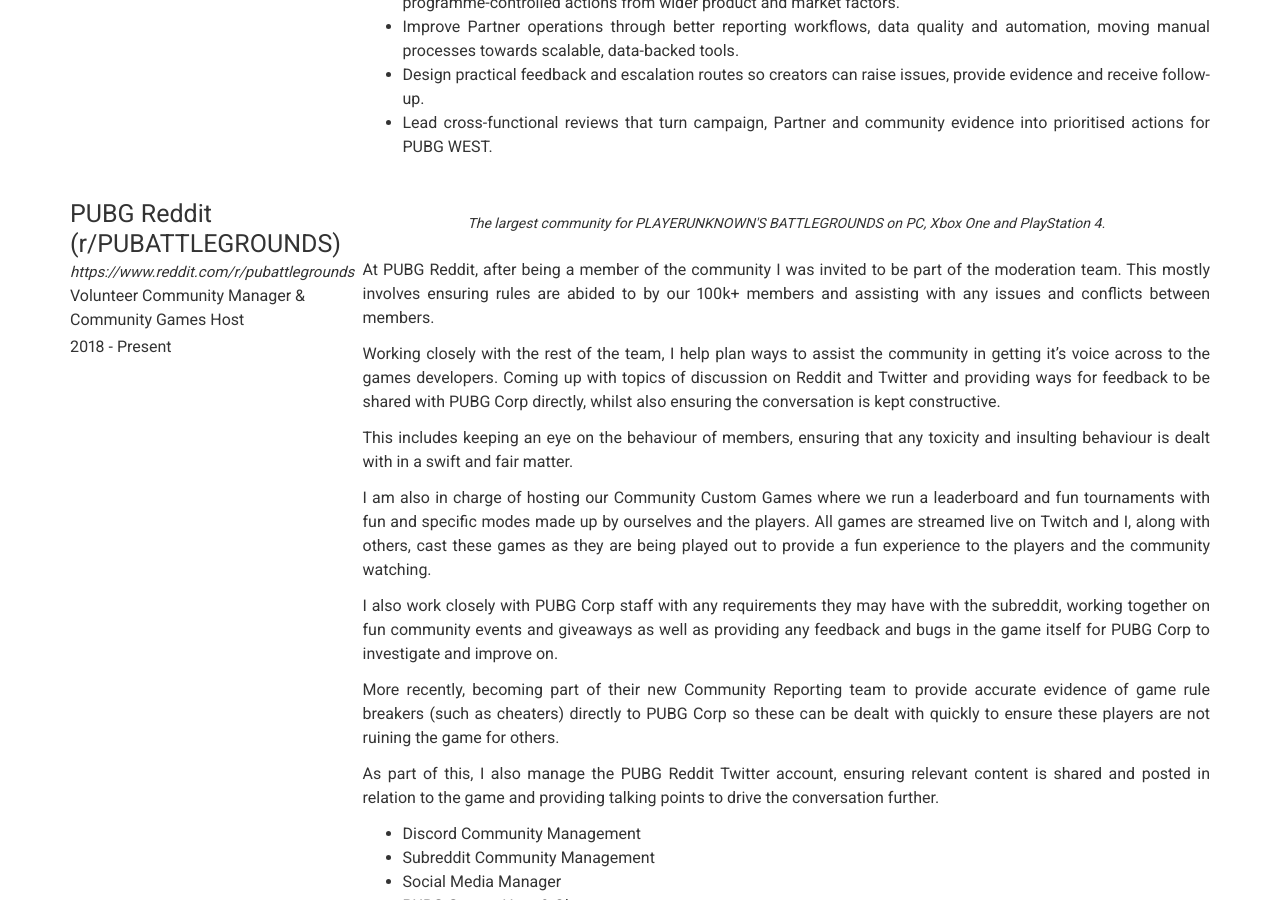
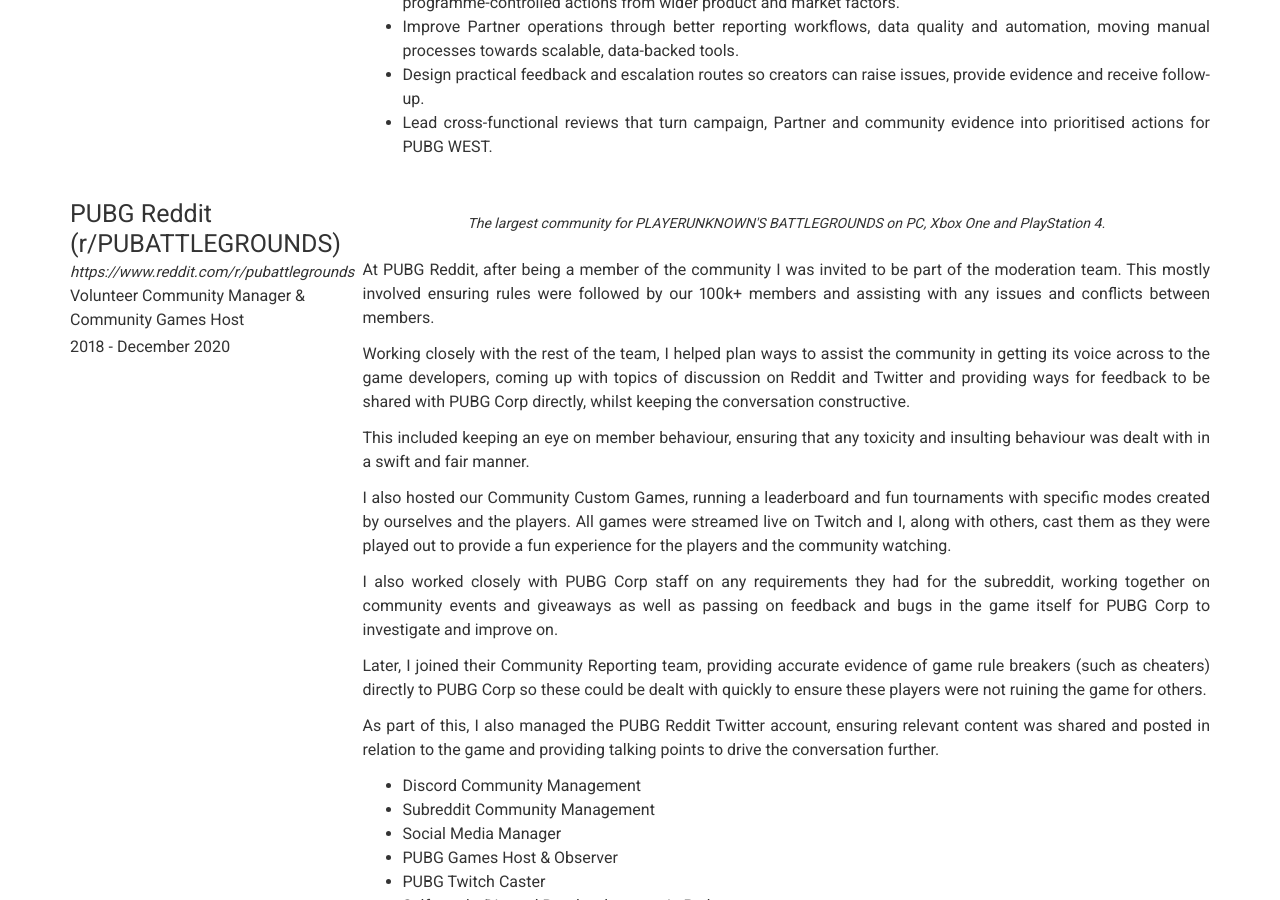
Before and after one commit to DanBennettUK/cv, a Jekyll site: the page built from index.md, in a window 1280 px wide and 900 px high, scrolled down 923 px. Built offline with Jekyll 4.4.1, drawn with Linux system fonts in a browser that asks for light colours; nearby versions of some CDN libraries.

Commit message:
fix: end PUBG Reddit role December 2020 and use past tense
The volunteer community management role ended in December 2020 alongside
APT Solutions. The description was still in present tense for a role that
concluded almost six years ago.

```diff
--- a/_data/experience.yml
+++ b/_data/experience.yml
@@ -19,37 +19,37 @@
   company: PUBG Reddit (r/PUBATTLEGROUNDS)
   link: https://www.reddit.com/r/pubattlegrounds
   job_title: Volunteer Community Manager & Community Games Host
-  dates: 2018 - Present
+  dates: 2018 - December 2020
   quote: >
       The largest community for PLAYERUNKNOWN'S BATTLEGROUNDS on PC, Xbox One and PlayStation 4.
   description: | # this will include new lines to allow paragraphs
       At PUBG Reddit, after being a member of the community I was invited to be part
       of the moderation team.
-      This mostly involves ensuring rules are abided to by our 100k+ members and assisting with
+      This mostly involved ensuring rules were followed by our 100k+ members and assisting with
       any issues and conflicts between members.
 
-      Working closely with the rest of the team, I help plan ways to assist the community in getting it's
-      voice across to the games developers. Coming up with topics of discussion on Reddit and Twitter and
-      providing ways for feedback to be shared with PUBG Corp directly, whilst also ensuring the conversation
-      is kept constructive.
+      Working closely with the rest of the team, I helped plan ways to assist the community in getting its
+      voice across to the game developers, coming up with topics of discussion on Reddit and Twitter and
+      providing ways for feedback to be shared with PUBG Corp directly, whilst keeping the conversation
+      constructive.
 
-      This includes keeping an eye on the behaviour of members, ensuring that any toxicity and insulting behaviour
-      is dealt with in a swift and fair matter.
+      This included keeping an eye on member behaviour, ensuring that any toxicity and insulting behaviour
+      was dealt with in a swift and fair manner.
 
-      I am also in charge of hosting our Community Custom Games where we run a leaderboard
-      and fun tournaments with fun and specific modes made up by ourselves and the players.
-      All games are streamed live on Twitch and I, along with others, cast these games as they
-      are being played out to provide a fun experience to the players and the community watching.
+      I also hosted our Community Custom Games, running a leaderboard and fun tournaments with
+      specific modes created by ourselves and the players. All games were streamed live on Twitch
+      and I, along with others, cast them as they were played out to provide a fun experience
+      for the players and the community watching.
 
-      I also work closely with PUBG Corp staff with any requirements they may have with the subreddit,
-      working together on fun community events and giveaways as well as providing any feedback and bugs
+      I also worked closely with PUBG Corp staff on any requirements they had for the subreddit,
+      working together on community events and giveaways as well as passing on feedback and bugs
       in the game itself for PUBG Corp to investigate and improve on.
 
-      More recently, becoming part of their new Community Reporting team to provide accurate evidence of game rule
-      breakers (such as cheaters) directly to PUBG Corp so these can be dealt with quickly to ensure these players
-      are not ruining the game for others.
+      Later, I joined their Community Reporting team, providing accurate evidence of game rule
+      breakers (such as cheaters) directly to PUBG Corp so these could be dealt with quickly to ensure
+      these players were not ruining the game for others.
 
-      As part of this, I also manage the PUBG Reddit Twitter account, ensuring relevant content is shared
+      As part of this, I also managed the PUBG Reddit Twitter account, ensuring relevant content was shared
       and posted in relation to the game and providing talking points to drive the conversation further.
 
       - Discord Community Management
```
